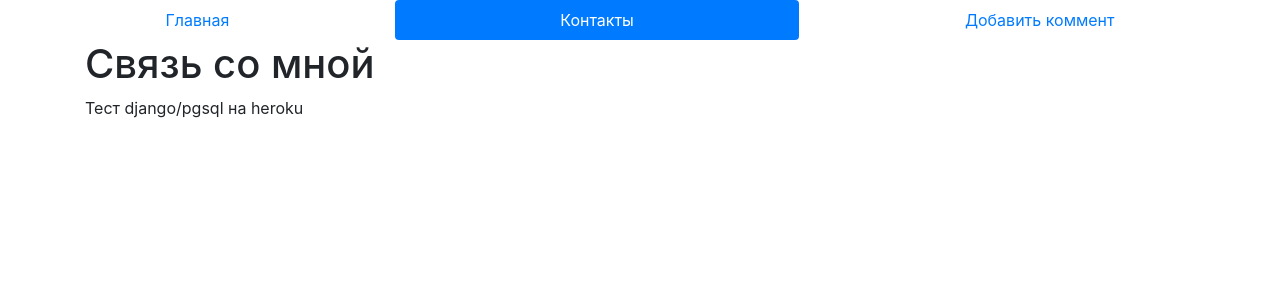
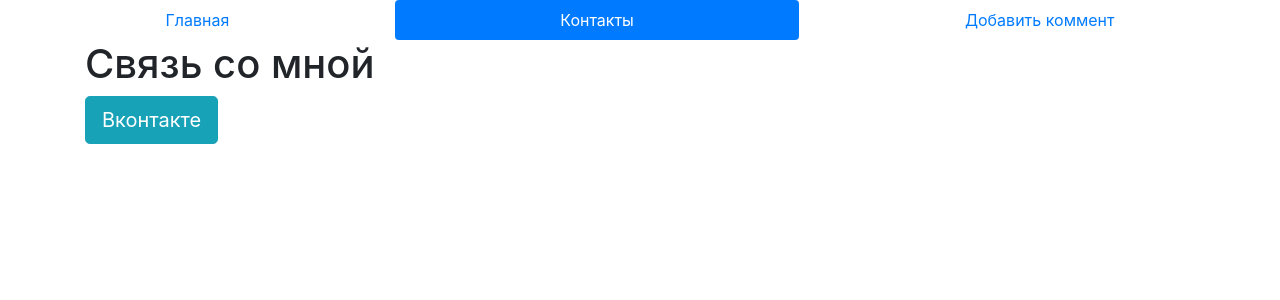
Before and after one commit to Mosl1k/kpalch, a Django app: page /about in a window 1280 px wide. Shown: the top 300 px of the page. Run offline with Django 3.2, Linux system fonts and the light colour scheme; some libraries are stand-ins or nearby versions.

Commit message:
new templates

```diff
--- a/main/templates/main/about.html
+++ b/main/templates/main/about.html
@@ -6,5 +6,5 @@
 
 {% block content %}
     <h1>Связь со мной</h1>
-    <p>Тест django/pgsql на heroku</p>
+    <p><a href="https://vk.com/moslik" target="_blank" class="btn btn-info btn-lg" role="button">Вконтакте</a></p>
 {% endblock %}
```
